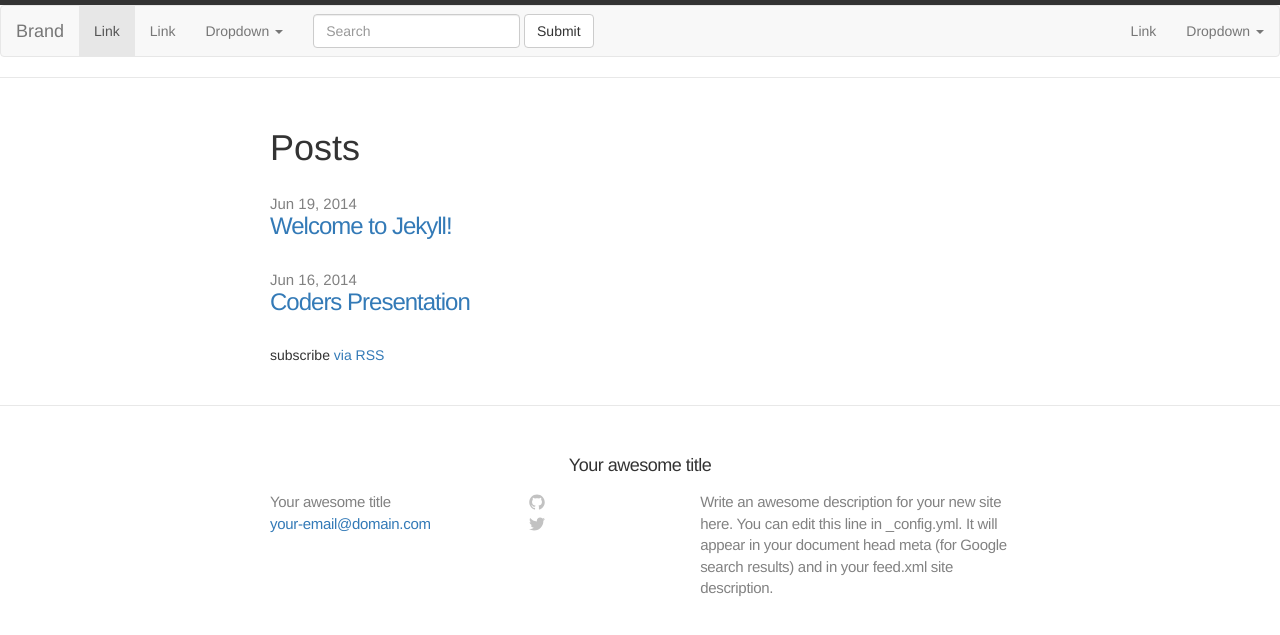
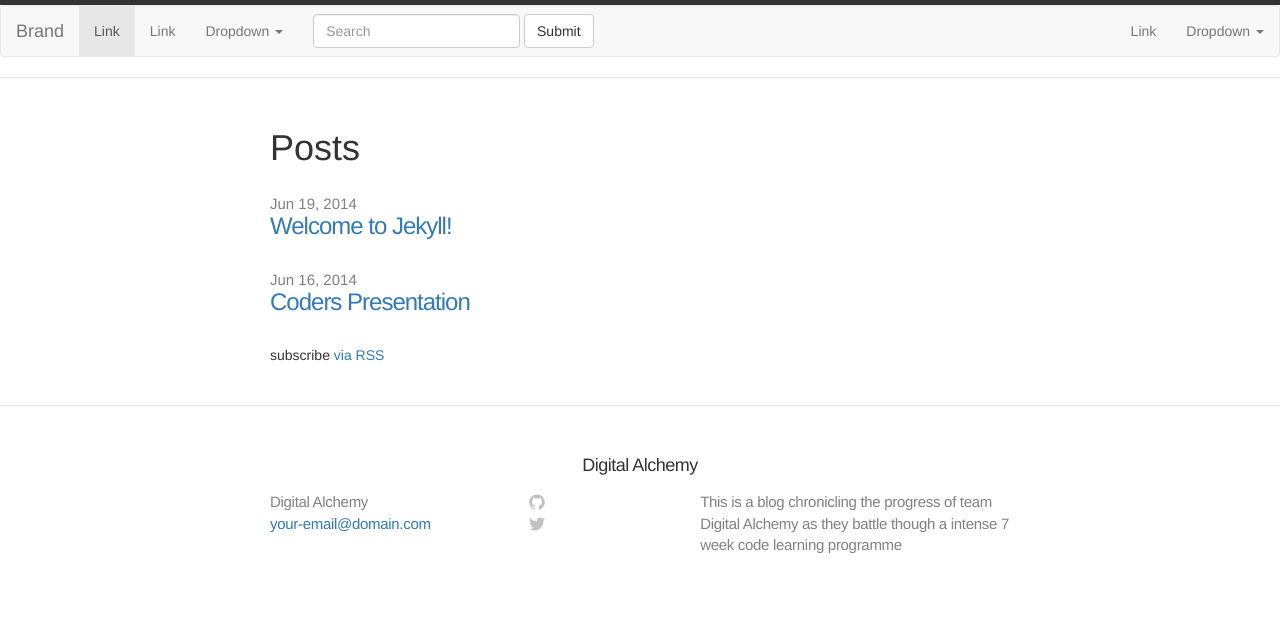
Before and after one commit to theodore-q/Digital-alchemy2.0, a Jekyll site: the page built from index.html, in a window 1280 px wide. Shown: the top 635 px of the page. Built offline with Jekyll 4.4.1, drawn with Linux system fonts in a browser that asks for light colours; nearby versions of some CDN libraries.

Commit message:
Update _config.yml

```diff
--- a/_config.yml
+++ b/_config.yml
@@ -1,7 +1,7 @@
 # Site settings
-title: Your awesome title
+title: Digital Alchemy
 email: your-email@domain.com
-description: "Write an awesome description for your new site here. You can edit this line in _config.yml. It will appear in your document head meta (for Google search results) and in your feed.xml site description."
+description: "This is a blog chronicling the progress of team Digital Alchemy as they battle though a intense 7 week code learning programme"
 baseurl: "/Digital-alchemy2.0"
 url: "http://yourdomain.com"
 
```
